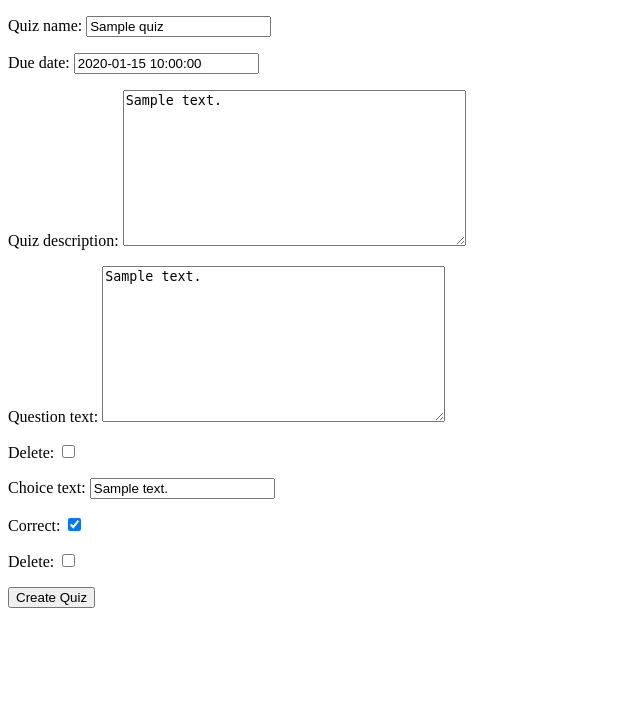
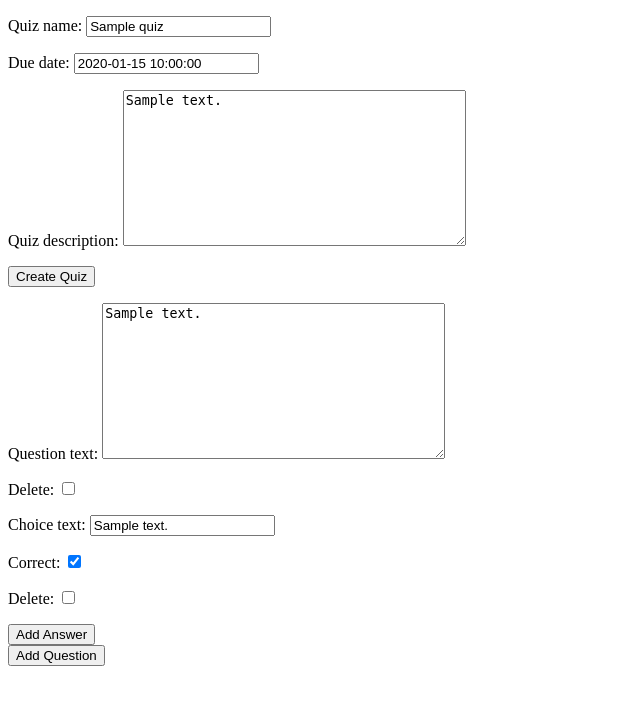
Before and after one commit to arcaspo/quizez, a Django app: page /quiz/teacher/1 in a window 1280 px wide. Shown: the top 705 px of the page, without its empty margins (0-640 px from the left). Run offline with Django 5.2, Linux system fonts and the light colour scheme; tables that the repository leaves empty hold one stand-in row (values such as "Sample post").

Commit message:
Started attempt at adding questions and answers

```diff
--- a/quiz/templates/quiz/edit_quiz.html
+++ b/quiz/templates/quiz/edit_quiz.html
@@ -5,8 +5,9 @@
         <div class="container">
             {% csrf_token %}
             {{ quiz_form.as_p }}
+            <button type="submit" name="submit_quiz">Create Quiz</button>
         </div>
-        <div class="container">
+        <div class="container" id="question_container">
                 {% csrf_token %}
                 {{ question_formset.management_form }}
                 {% for question_form in question_formset %}
@@ -23,12 +24,43 @@
                                             {{ answer_form.as_p }}
                                         {% endfor %}
                                     </div>
+                                    <button type="button" class="add_answer_form" name="{{ answer_formset_key }}">Add Answer</button>
                                 {% endif %}
                             {% endwith %}
                         {% endwith %}
                     </div>
                 {% endfor %}
-                <button type="submit" name="submit_quiz">Create Quiz</button>
+                <button type="button" id="add_question_form">Add Question</button>
         </div>
-    <form method="POST">
+    </form>
+    <template id="question-empty-form">
+        <div class="sub_container">
+            {{ question_formset.empty_form.as_p }}
+        </div>
+    </template>
+    <script>
+        const addQuestionFormButton = document.getElementById('add_question_form');
+        const questionFormContainer = document.getElementById('question_container');
+        const emptyQuestionFormTemplate = document.getElementById('question-empty-form').content.cloneNode(true);
+        const totalFormsInput = document.querySelector('#id_question_formset-TOTAL_FORMS');
+
+        addQuestionFormButton.addEventListener("click", addForm);
+
+        function addForm(event) {
+            const newForm = emptyQuestionFormTemplate.cloneNode(true);
+
+            // Update the form index
+            const formCount = parseInt(totalFormsInput.value, 10);
+            newForm.querySelectorAll('[name]').forEach(input => {
+                input.name = input.name.replace('__prefix__', formCount);
+                input.id = input.id.replace('__prefix__', formCount);
+            });
+
+            // Append the new form to the container
+            questionFormContainer.insertBefore(newForm, addQuestionFormButton);
+
+            // Increment the total form count
+            totalFormsInput.value = formCount + 1;
+        }
+    </script>
 {% endblock %}
--- a/quiz/views.py
+++ b/quiz/views.py
@@ -112,7 +112,6 @@ def results(request, quiz_id):
 
 def edit_quiz(request, quiz_id):
     quiz = get_object_or_404(Quiz, pk=quiz_id)
-    quiz_form = EditQuizForm(instance=quiz, prefix="quiz_form")
 
     if request.method == 'POST':
         answers_valid = True
@@ -152,6 +151,7 @@ def edit_quiz(request, quiz_id):
                 answer_formsets[f"{question.id}_answer_formset"] = EditAnswerFormSet(request.POST, instance=question, prefix=f"{question.id}_answer_formset")
 
     else:
+        quiz_form = EditQuizForm(instance=quiz, prefix="quiz_form")
         question_formset = EditQuestionFormSet(instance=quiz, prefix='question_formset')
         answer_formsets = {}
         for question in quiz.question_set.all():
```
